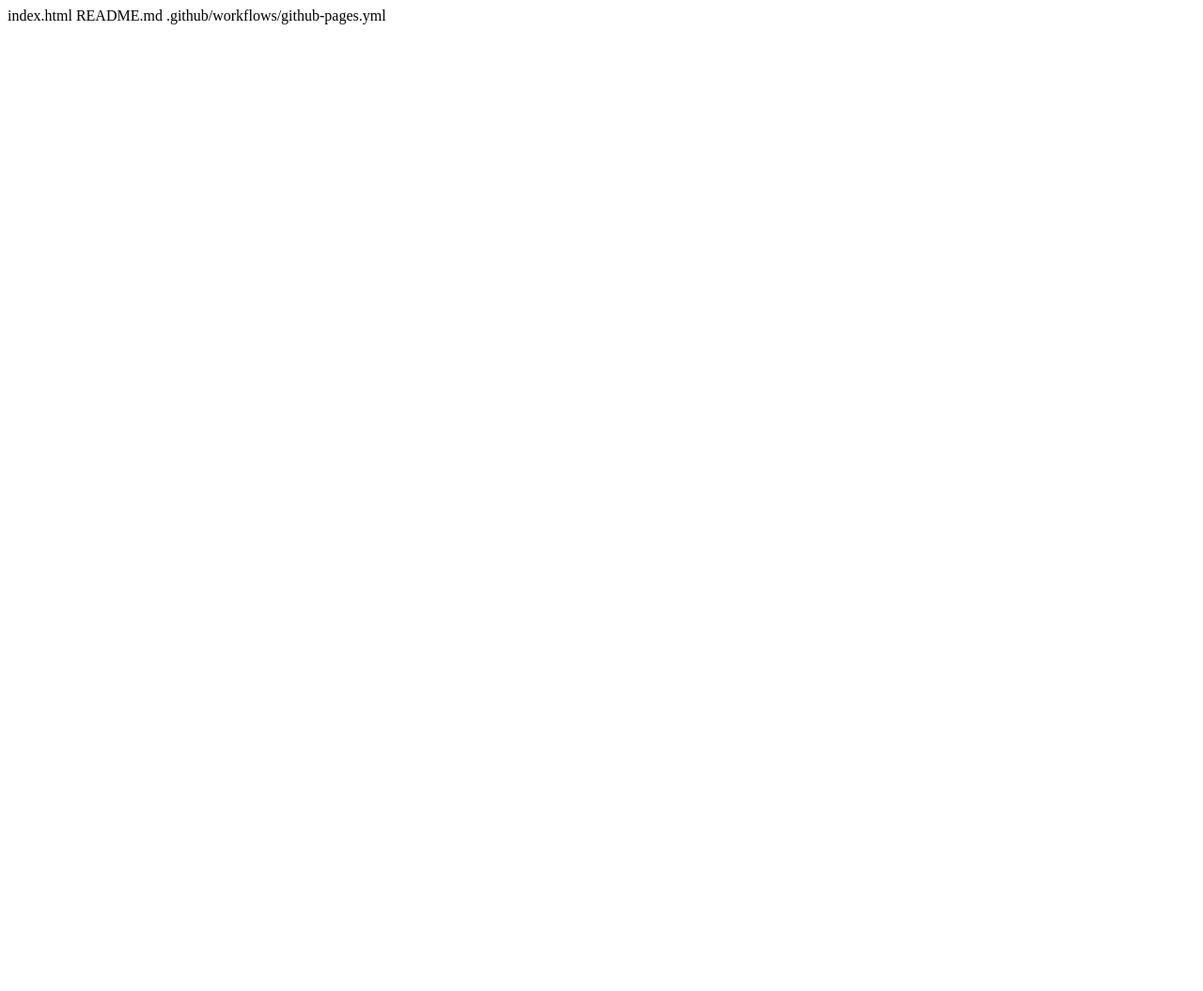
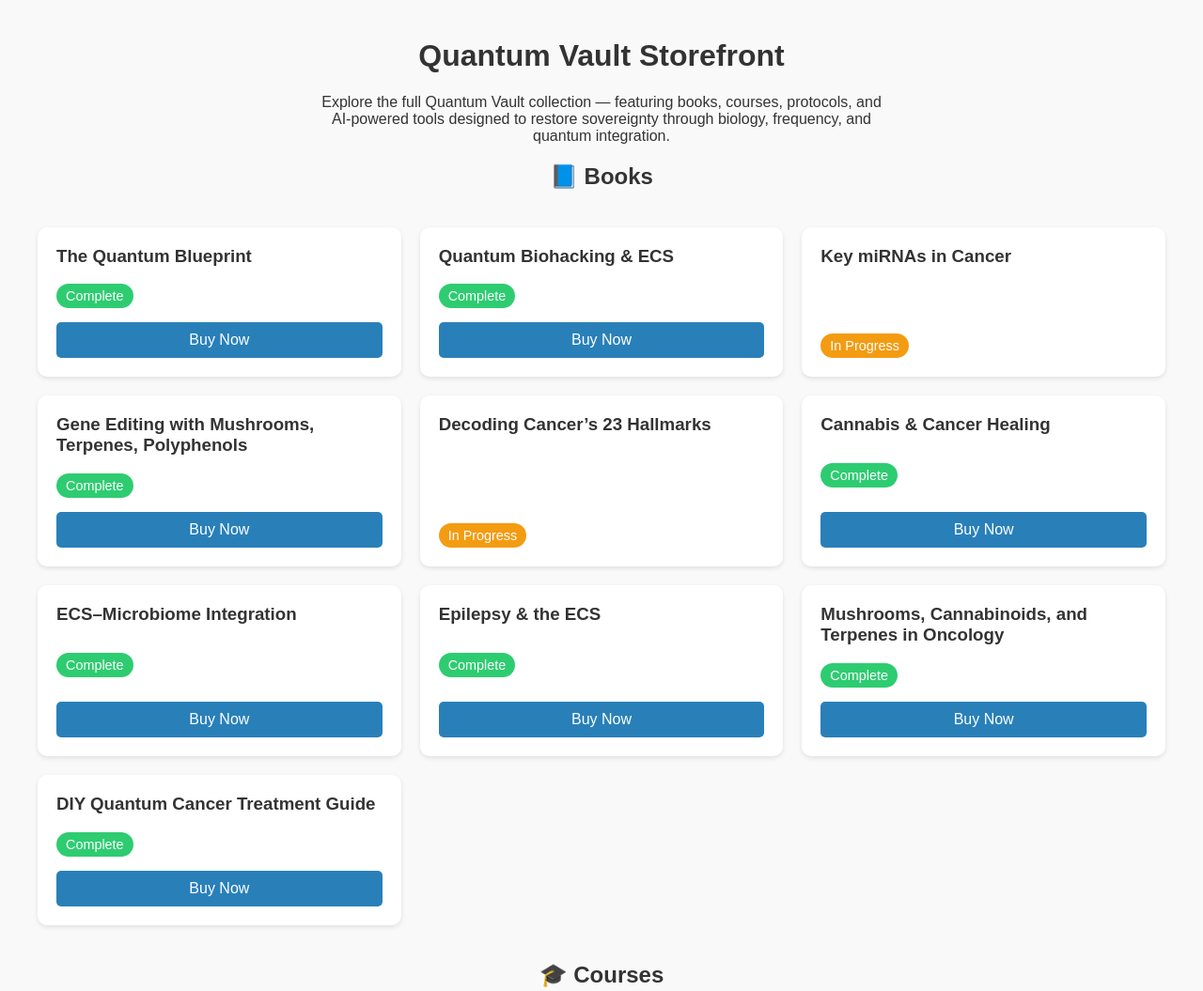
Before and after one commit to TeamMohamed/ecs-biohacked.github.io, a plain HTML site: page index.html in a window 1280 px wide. Shown: the top 1055 px of the page at 94% size. Before the commit the page ends 800 px from the top, so only its background shows below. Drawn offline with Linux system fonts and the light colour scheme.

Commit message:
Add files via upload
Update index and favicon for storefront relaunch

```diff
--- a/index.html
+++ b/index.html
@@ -1,3 +1,94 @@
-index.html
-README.md
-.github/workflows/github-pages.yml
+
+<!DOCTYPE html>
+<html lang="en">
+<head>
+  <meta charset="UTF-8">
+  <meta name="viewport" content="width=device-width, initial-scale=1.0">
+  <title>Quantum Vault | Storefront</title>
+  <link rel="icon" href="favicon.ico" type="image/x-icon">
+  <style>
+    body { font-family: Arial, sans-serif; background: #f9f9f9; color: #333; margin: 0; padding: 20px; }
+    h1, h2 { text-align: center; }
+    .grid { display: grid; grid-template-columns: repeat(auto-fill, minmax(300px, 1fr)); gap: 20px; padding: 20px; }
+    .card {
+      background: white;
+      border-radius: 10px;
+      box-shadow: 0 2px 5px rgba(0,0,0,0.1);
+      padding: 20px;
+      display: flex;
+      flex-direction: column;
+      justify-content: space-between;
+    }
+    .card h3 { margin-top: 0; }
+    .status {
+      font-size: 0.9em;
+      color: white;
+      padding: 5px 10px;
+      border-radius: 20px;
+      text-align: center;
+      width: fit-content;
+    }
+    .complete { background: #2ecc71; }
+    .in-progress { background: #f39c12; }
+    .coming-soon { background: #9b59b6; }
+    .buy-button {
+      margin-top: 15px;
+      background-color: #2980b9;
+      color: white;
+      padding: 10px;
+      border: none;
+      border-radius: 5px;
+      cursor: pointer;
+      font-size: 1em;
+      text-align: center;
+    }
+    .buy-button:hover {
+      background-color: #1f6391;
+    }
+  </style>
+</head>
+<body>
+  <h1>Quantum Vault Storefront</h1>
+  <p style="text-align:center; max-width: 600px; margin: 0 auto;">Explore the full Quantum Vault collection — featuring books, courses, protocols, and AI-powered tools designed to restore sovereignty through biology, frequency, and quantum integration.</p>
+
+  <h2>📘 Books</h2>
+  <div class="grid">
+    <div class="card"><h3>The Quantum Blueprint</h3><span class="status complete">Complete</span><button class="buy-button">Buy Now</button></div>
+    <div class="card"><h3>Quantum Biohacking & ECS</h3><span class="status complete">Complete</span><button class="buy-button">Buy Now</button></div>
+    <div class="card"><h3>Key miRNAs in Cancer</h3><span class="status in-progress">In Progress</span></div>
+    <div class="card"><h3>Gene Editing with Mushrooms, Terpenes, Polyphenols</h3><span class="status complete">Complete</span><button class="buy-button">Buy Now</button></div>
+    <div class="card"><h3>Decoding Cancer’s 23 Hallmarks</h3><span class="status in-progress">In Progress</span></div>
+    <div class="card"><h3>Cannabis & Cancer Healing</h3><span class="status complete">Complete</span><button class="buy-button">Buy Now</button></div>
+    <div class="card"><h3>ECS–Microbiome Integration</h3><span class="status complete">Complete</span><button class="buy-button">Buy Now</button></div>
+    <div class="card"><h3>Epilepsy & the ECS</h3><span class="status complete">Complete</span><button class="buy-button">Buy Now</button></div>
+    <div class="card"><h3>Mushrooms, Cannabinoids, and Terpenes in Oncology</h3><span class="status complete">Complete</span><button class="buy-button">Buy Now</button></div>
+    <div class="card"><h3>DIY Quantum Cancer Treatment Guide</h3><span class="status complete">Complete</span><button class="buy-button">Buy Now</button></div>
+  </div>
+
+  <h2>🎓 Courses</h2>
+  <div class="grid">
+    <div class="card"><h3>Quantum Blueprint Starter Course</h3><span class="status complete">Complete</span><button class="buy-button">Buy Now</button></div>
+    <div class="card"><h3>Biohacking Essentials Kit</h3><span class="status complete">Complete</span><button class="buy-button">Buy Now</button></div>
+    <div class="card"><h3>3-Day Field Activation Experience</h3><span class="status complete">Complete</span><button class="buy-button">Buy Now</button></div>
+    <div class="card"><h3>ECS + Ayurveda Sovereignty Course</h3><span class="status complete">Complete</span><button class="buy-button">Buy Now</button></div>
+  </div>
+
+  <h2>🧠 Platforms & AI</h2>
+  <div class="grid">
+    <div class="card"><h3>Quantum Therapeutic Operating System (Cancer OS)</h3><span class="status complete">Complete</span><button class="buy-button">View Platform</button></div>
+    <div class="card"><h3>Neuro OS</h3><span class="status complete">Complete</span><button class="buy-button">View Platform</button></div>
+    <div class="card"><h3>DNA OS</h3><span class="status complete">Complete</span><button class="buy-button">View Platform</button></div>
+    <div class="card"><h3>Precision Oncology & Longevity AI App</h3><span class="status coming-soon">Phase 2 Concept</span></div>
+  </div>
+
+  <h2>🚧 Coming Soon</h2>
+  <div class="grid">
+    <div class="card"><h3>miRNA Mastery & Cancer Control Guide</h3><span class="status coming-soon">Coming Soon</span></div>
+    <div class="card"><h3>Decoding Cancer's 23 Hallmarks</h3><span class="status coming-soon">Coming Soon</span></div>
+    <div class="card"><h3>The Miriam Protocol Series</h3><span class="status coming-soon">Coming Soon</span></div>
+    <div class="card"><h3>AI-Integrated Nootropics Kit</h3><span class="status coming-soon">Coming Soon</span></div>
+    <div class="card"><h3>Quantum Vault Licensing Portal</h3><span class="status coming-soon">Coming Soon</span></div>
+  </div>
+
+</body>
+</html>
```
